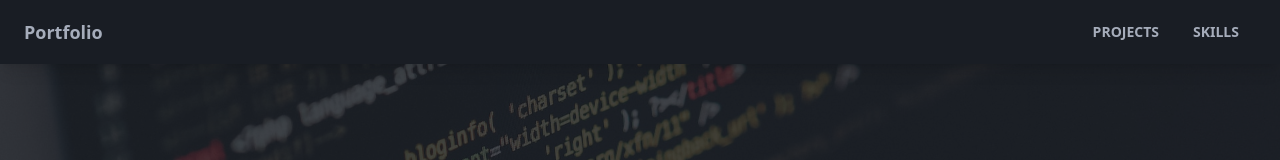
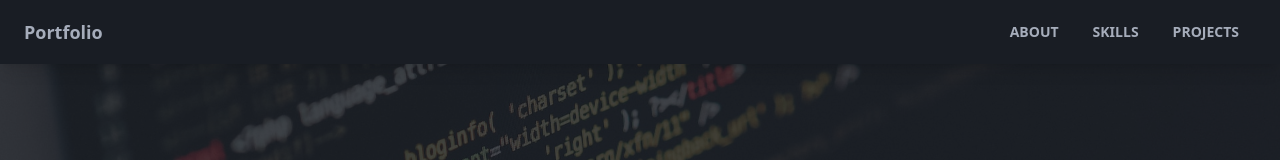
Before and after one commit to lazy-snorlax/portfolio_react, a React (Create React App) app: page / in a window 1280 px wide. Shown: the top 160 px of the page. Built offline with nearby package versions, Linux system fonts and the light colour scheme.

Commit message:
about nav btn

```diff
--- a/src/components/Navbar.jsx
+++ b/src/components/Navbar.jsx
@@ -11,11 +11,14 @@ function Navbar() {
         </div>
         <div className="flex-1 px-2 mx-2">
           <div className="flex justify-end">
-            <a href="#projects" className="btn btn-ghost btn-md rounded-btn">
-              Projects
+            <a href="#aboutme" className="btn btn-ghost btn-md rounded-btn">
+              About
             </a>
             <a href="#skills" className="btn btn-ghost btn-md rounded-btn">
               Skills
+            </a>
+            <a href="#projects" className="btn btn-ghost btn-md rounded-btn">
+              Projects
             </a>
           </div>
         </div>
```
